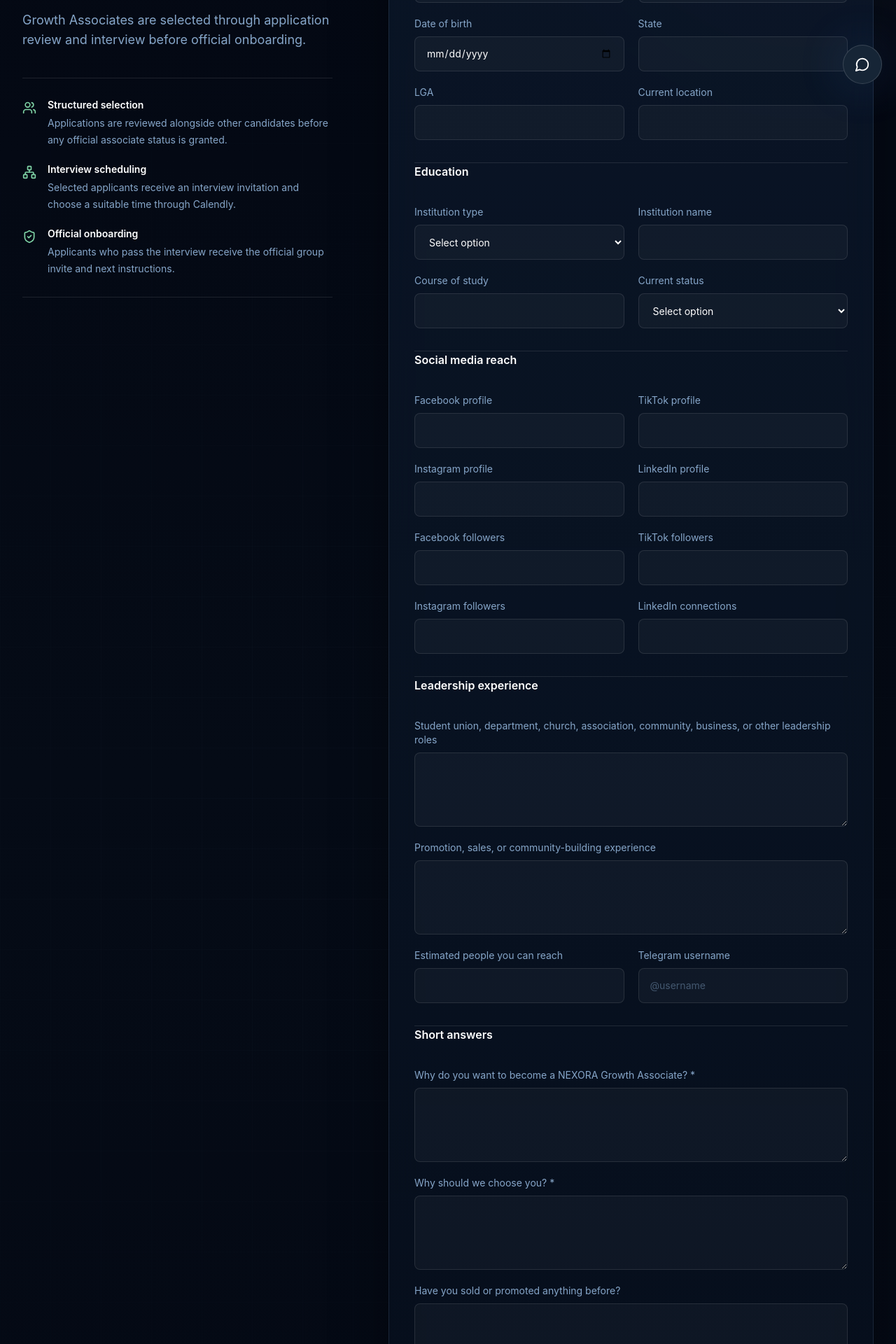
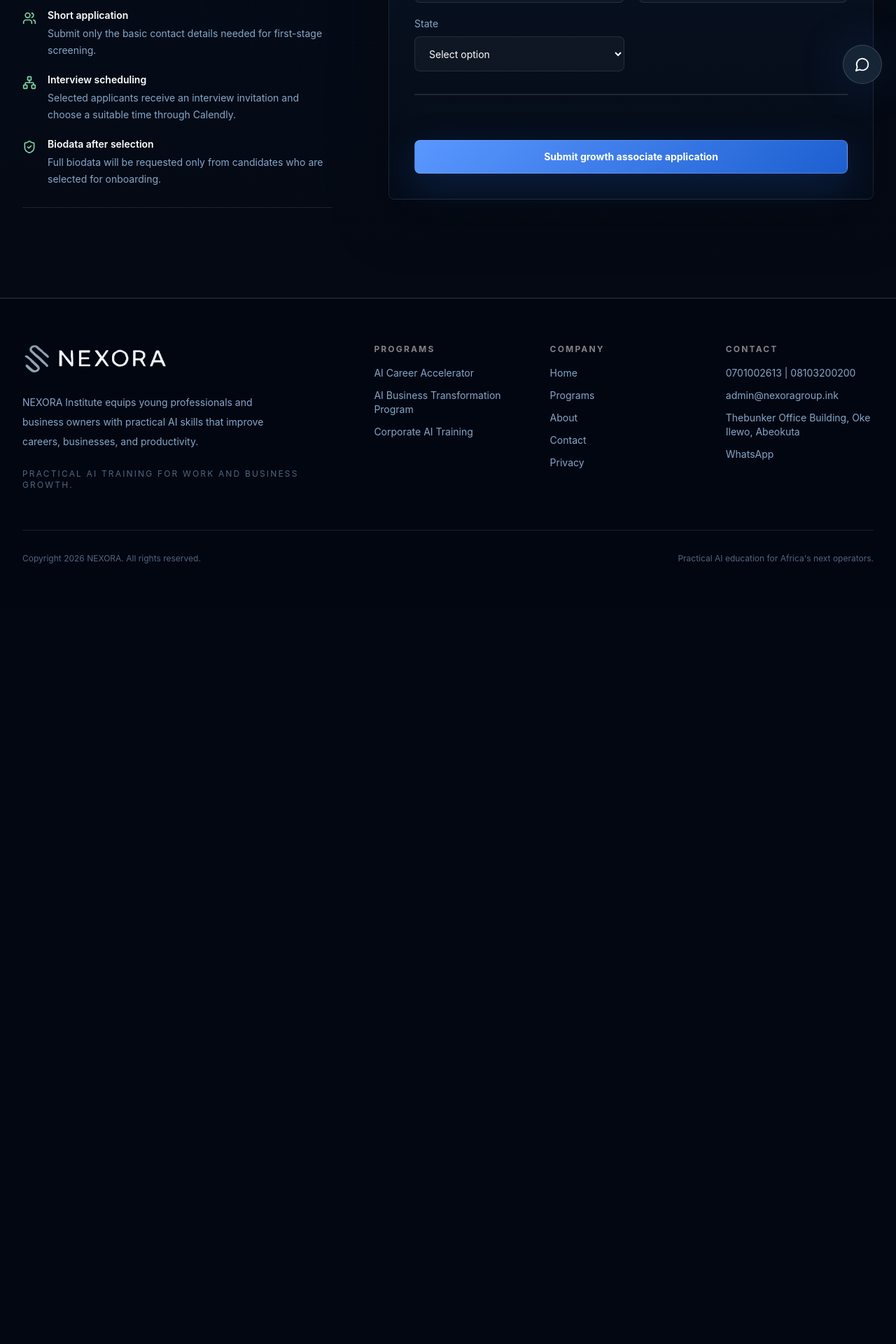
Before and after one commit to nexoraadmi007-a11y/Nexora-Website, a Next.js app: page /growth-associate/recruitment in a window 1280 px wide. Shown: the part 660-2580 px from the top of the page at 70% size. After the commit the page ends 1530 px from the top, so only its background shows below. Built offline with nearby package versions, Linux system fonts and the light colour scheme.

Commit message:
Simplify growth associate application

```diff
--- a/src/app/ambassadors/apply/AmbassadorApplicationForm.tsx
+++ b/src/app/ambassadors/apply/AmbassadorApplicationForm.tsx
@@ -1,7 +1,6 @@
 'use client'
 
 import { FormEvent, useState } from 'react'
-import Link from 'next/link'
 import { CheckCircle2, Network, ShieldCheck, Users } from 'lucide-react'
 import { motion } from 'framer-motion'
 
@@ -12,7 +11,46 @@
 }
 
 const inputClass = 'min-h-[50px] w-full rounded-lg border border-white/10 bg-white/[0.035] px-4 text-sm text-white outline-none transition placeholder:text-steel/45 focus:border-signal/70 focus:ring-2 focus:ring-signal/15'
-const textareaClass = `${inputClass} resize-y py-3`
+
+const nigerianStates = [
+  'Abia',
+  'Adamawa',
+  'Akwa Ibom',
+  'Anambra',
+  'Bauchi',
+  'Bayelsa',
+  'Benue',
+  'Borno',
+  'Cross River',
+  'Delta',
+  'Ebonyi',
+  'Edo',
+  'Ekiti',
+  'Enugu',
+  'FCT',
+  'Gombe',
+  'Imo',
+  'Jigawa',
+  'Kaduna',
+  'Kano',
+  'Katsina',
+  'Kebbi',
+  'Kogi',
+  'Kwara',
+  'Lagos',
+  'Nasarawa',
+  'Niger',
+  'Ogun',
+  'Ondo',
+  'Osun',
+  'Oyo',
+  'Plateau',
+  'Rivers',
+  'Sokoto',
+  'Taraba',
+  'Yobe',
+  'Zamfara',
+]
 
 export default function AmbassadorApplicationForm() {
   const [state, setState] = useState<FormState>('idle')
@@ -33,8 +71,8 @@
         headers: { 'Content-Type': 'application/json' },
         body: JSON.stringify({
           ...data,
-          communicationsConsent: form.communicationsConsent.checked,
-          ambassadorTermsAccepted: form.ambassadorTermsAccepted.checked,
+          communicationsConsent: true,
+          ambassadorTermsAccepted: true,
           externalSubmissionId: requestId,
         }),
       })
@@ -71,9 +109,9 @@
           </p>
 
           <div className="mt-10 grid gap-5 border-y border-white/10 py-7">
-            <Benefit icon={Users} title="Structured selection" copy="Applications are reviewed alongside other candidates before any official associate status is granted." />
+            <Benefit icon={Users} title="Short application" copy="Submit only the basic contact details needed for first-stage screening." />
             <Benefit icon={Network} title="Interview scheduling" copy="Selected applicants receive an interview invitation and choose a suitable time through Calendly." />
-            <Benefit icon={ShieldCheck} title="Official onboarding" copy="Applicants who pass the interview receive the official group invite and next instructions." />
+            <Benefit icon={ShieldCheck} title="Biodata after selection" copy="Full biodata will be requested only from candidates who are selected for onboarding." />
           </div>
         </div>
 
@@ -97,7 +135,7 @@
             <form onSubmit={submit} className="glass rounded-lg p-5 md:p-9">
               <div className="border-b border-white/10 pb-7">
                 <p className="text-xs font-bold uppercase text-[#8fb7f3]">Growth associate application</p>
-                <h2 className="mt-3 text-2xl font-semibold text-white md:text-3xl">Tell us about your reach and motivation.</h2>
+                <h2 className="mt-3 text-2xl font-semibold text-white md:text-3xl">Start your Growth Associate application.</h2>
                 <p className="mt-3 text-sm leading-7 text-steel">Required fields are marked with an asterisk.</p>
               </div>
 
@@ -106,58 +144,11 @@
                 <Field label="Email address" name="email" type="email" autoComplete="email" />
                 <Field label="Phone number" name="phoneNumber" type="tel" autoComplete="tel" required />
                 <Field label="WhatsApp number" name="whatsAppNumber" type="tel" />
-                <SelectField label="Gender" name="gender" options={['Female', 'Male', 'Prefer not to say']} />
-                <Field label="Date of birth" name="dateOfBirth" type="date" />
-                <Field label="State" name="state" />
-                <Field label="LGA" name="lga" />
-                <Field label="Current location" name="location" autoComplete="address-level2" />
-              </FormSection>
-
-              <FormSection title="Education">
-                <SelectField label="Institution type" name="institutionType" options={['University', 'Polytechnic', 'College', 'Other Institution']} />
-                <Field label="Institution name" name="institutionOrOrganization" />
-                <Field label="Course of study" name="courseOfStudy" />
-                <SelectField label="Current status" name="currentStatus" options={['Undergraduate', 'NYSC Corp Member', 'Young Professional', 'Unemployed']} />
-              </FormSection>
-
-              <FormSection title="Social media reach">
-                <Field label="Facebook profile" name="facebookProfile" type="url" />
-                <Field label="TikTok profile" name="tiktokProfile" type="url" />
-                <Field label="Instagram profile" name="instagramProfile" />
-                <Field label="LinkedIn profile" name="linkedInProfile" type="url" />
-                <Field label="Facebook followers" name="facebookFollowers" type="number" min="0" />
-                <Field label="TikTok followers" name="tiktokFollowers" type="number" min="0" />
-                <Field label="Instagram followers" name="instagramFollowers" type="number" min="0" />
-                <Field label="LinkedIn connections" name="linkedInConnections" type="number" min="0" />
-              </FormSection>
-
-              <FormSection title="Leadership experience">
-                <TextArea label="Student union, department, church, association, community, business, or other leadership roles" name="leadershipExperience" wide />
-                <TextArea label="Promotion, sales, or community-building experience" name="promotionExperience" wide />
-                <Field label="Estimated people you can reach" name="estimatedReach" type="number" min="0" />
-                <Field label="Telegram username" name="telegramUsername" placeholder="@username" />
-              </FormSection>
-
-              <FormSection title="Short answers">
-                <TextArea label="Why do you want to become a NEXORA Growth Associate?" name="whyAmbassador" required wide />
-                <TextArea label="Why should we choose you?" name="whyChooseYou" required wide />
-                <TextArea label="Have you sold or promoted anything before?" name="salesExperience" wide />
-                <TextArea label="Describe your greatest achievement." name="greatestAchievement" wide />
-                <TextArea label="Which communities or networks can you reach?" name="communitiesOrNetworks" required wide />
-              </FormSection>
-
-              <FormSection title="Video assessment">
-                <Field label="60-second video link" name="videoAssessmentLink" type="url" wide placeholder="Upload your MP4/MOV to Google Drive, Dropbox, or another secure link and paste it here." />
+                <SelectField label="Gender" name="gender" options={['Female', 'Male']} />
+                <SelectField label="State" name="state" options={nigerianStates} />
               </FormSection>
 
               <fieldset className="border-0 border-t border-white/10 px-0 pb-0 pt-7">
-                <legend className="mb-5 text-base font-semibold text-white">Consent</legend>
-                <CheckField name="communicationsConsent" required>
-                  I consent to NEXORA storing my information and contacting me about this application. See the <Link href="/privacy" className="text-[#9ec2f7] underline underline-offset-4">privacy notice</Link>.
-                </CheckField>
-                <CheckField name="ambassadorTermsAccepted" required>
-                  I accept the <Link href="/ambassadors/terms" className="text-[#9ec2f7] underline underline-offset-4">growth associate terms</Link>, including verified referral and performance rules.
-                </CheckField>
                 <label className="sr-only" aria-hidden="true">Website<input name="website" tabIndex={-1} autoComplete="off" /></label>
               </fieldset>
 
@@ -186,14 +177,6 @@
   return <label className={`grid min-w-0 gap-2 text-sm text-steel ${wide ? 'md:col-span-2' : ''}`}>{label}{props.required ? ' *' : ''}<input {...props} className={inputClass} /></label>
 }
 
-function TextArea({ label, name, required, wide }: { label: string; name: string; required?: boolean; wide?: boolean }) {
-  return <label className={`grid min-w-0 gap-2 text-sm text-steel ${wide ? 'md:col-span-2' : ''}`}>{label}{required ? ' *' : ''}<textarea name={name} required={required} rows={4} className={textareaClass} /></label>
-}
-
 function SelectField({ label, name, options }: { label: string; name: string; options: string[] }) {
   return <label className="grid min-w-0 gap-2 text-sm text-steel">{label}<select name={name} className={`${inputClass} nexora-select`}><option value="">Select option</option>{options.map((option) => <option key={option}>{option}</option>)}</select></label>
 }
-
-function CheckField({ name, required, children }: { name: string; required?: boolean; children: React.ReactNode }) {
-  return <label className="mb-4 flex items-start gap-3 text-sm leading-6 text-steel"><input name={name} required={required} type="checkbox" className="mt-1 h-4 w-4 shrink-0 accent-signal" /><span>{children}</span></label>
-}
--- a/src/app/api/ambassadors/register/route.ts
+++ b/src/app/api/ambassadors/register/route.ts
@@ -15,33 +15,7 @@
   phoneNumber?: unknown
   whatsAppNumber?: unknown
   gender?: unknown
-  dateOfBirth?: unknown
   state?: unknown
-  lga?: unknown
-  location?: unknown
-  currentStatus?: unknown
-  institutionType?: unknown
-  institutionOrOrganization?: unknown
-  courseOfStudy?: unknown
-  industry?: unknown
-  facebookProfile?: unknown
-  tiktokProfile?: unknown
-  instagramProfile?: unknown
-  linkedInProfile?: unknown
-  facebookFollowers?: unknown
-  tiktokFollowers?: unknown
-  instagramFollowers?: unknown
-  linkedInConnections?: unknown
-  leadershipExperience?: unknown
-  whyAmbassador?: unknown
-  whyChooseYou?: unknown
-  salesExperience?: unknown
-  greatestAchievement?: unknown
-  communitiesOrNetworks?: unknown
-  estimatedReach?: unknown
-  promotionExperience?: unknown
-  telegramUsername?: unknown
-  videoAssessmentLink?: unknown
   communicationsConsent?: unknown
   ambassadorTermsAccepted?: unknown
   externalSubmissionId?: unknown
@@ -56,16 +30,7 @@
   'Email',
   'Phone Number',
   'Location',
-  'Current Status',
-  'Institution or Organization',
-  'Industry',
-  'Why Become an Ambassador?',
-  'Communities or Networks',
-  'Estimated Reach',
-  'Promotion Experience',
   'Source Channel',
-  'Telegram Username',
-  'Telegram Chat ID',
   'WhatsApp Number',
   'Platform User ID',
   'Conversation ID',
@@ -113,11 +78,6 @@
   return text(value, 40).replace(/[^0-9+]/g, '')
 }
 
-function integer(value: unknown) {
-  const parsed = Number(value)
-  return Number.isFinite(parsed) && parsed >= 0 ? Math.round(parsed) : 0
-}
-
 function pickFields(fields: Record<string, unknown>, allowed: Set<string>) {
   return Object.fromEntries(Object.entries(fields).filter(([key, value]) => {
     if (!allowed.has(key)) return false
@@ -129,24 +89,7 @@
 function registrationSummary(body: RegistrationPayload) {
   return [
     text(body.gender, 80) ? `Gender: ${text(body.gender, 80)}` : '',
-    text(body.dateOfBirth, 40) ? `Date of birth: ${text(body.dateOfBirth, 40)}` : '',
     text(body.state, 120) ? `State: ${text(body.state, 120)}` : '',
-    text(body.lga, 120) ? `LGA: ${text(body.lga, 120)}` : '',
-    text(body.institutionType, 120) ? `Institution type: ${text(body.institutionType, 120)}` : '',
-    text(body.courseOfStudy, 180) ? `Course of study: ${text(body.courseOfStudy, 180)}` : '',
-    text(body.facebookProfile, 500) ? `Facebook: ${text(body.facebookProfile, 500)}` : '',
-    text(body.tiktokProfile, 500) ? `TikTok: ${text(body.tiktokProfile, 500)}` : '',
-    text(body.instagramProfile, 500) ? `Instagram: ${text(body.instagramProfile, 500)}` : '',
-    text(body.linkedInProfile, 500) ? `LinkedIn: ${text(body.linkedInProfile, 500)}` : '',
-    integer(body.facebookFollowers) ? `Facebook followers: ${integer(body.facebookFollowers)}` : '',
-    integer(body.tiktokFollowers) ? `TikTok followers: ${integer(body.tiktokFollowers)}` : '',
-    integer(body.instagramFollowers) ? `Instagram followers: ${integer(body.instagramFollowers)}` : '',
-    integer(body.linkedInConnections) ? `LinkedIn connections: ${integer(body.linkedInConnections)}` : '',
-    text(body.leadershipExperience) ? `Leadership: ${text(body.leadershipExperience)}` : '',
-    text(body.whyChooseYou) ? `Why choose you: ${text(body.whyChooseYou)}` : '',
-    text(body.salesExperience) ? `Sales/promotions: ${text(body.salesExperience)}` : '',
-    text(body.greatestAchievement) ? `Greatest achievement: ${text(body.greatestAchievement)}` : '',
-    text(body.videoAssessmentLink, 500) ? `Video assessment: ${text(body.videoAssessmentLink, 500)}` : '',
   ].filter(Boolean).join('\n')
 }
 
@@ -210,11 +153,9 @@
     const email = text(body.email, 254).toLowerCase()
     const phoneNumber = phone(body.phoneNumber || body.whatsAppNumber)
     const externalSubmissionId = text(body.externalSubmissionId, 100)
-    const whyAmbassador = text(body.whyAmbassador)
-    const communities = text(body.communitiesOrNetworks)
 
-    if (!fullName || (!email && !phoneNumber) || !whyAmbassador || !communities) {
-      return NextResponse.json({ error: 'Complete the required identity and ambassador profile fields.' }, { status: 400 })
+    if (!fullName || !phoneNumber) {
+      return NextResponse.json({ error: 'Full name and phone number are required.' }, { status: 400 })
     }
     if (body.communicationsConsent !== true || body.ambassadorTermsAccepted !== true) {
       return NextResponse.json({ error: 'Consent and ambassador terms acceptance are required.' }, { status: 400 })
@@ -244,8 +185,6 @@
       'Interview Status': 'Not Scheduled',
       'Bootcamp Status': 'Not Started',
       'Probation Status': 'Not Started',
-      'Why Become an Ambassador?': whyAmbassador,
-      'Communities or Networks': communities,
       Notes: registrationSummary(body),
       'Raw Channel Response': JSON.stringify(body).slice(0, 9000),
     }
@@ -254,17 +193,10 @@
       ['Email', email],
       ['Phone Number', phoneNumber],
       ['WhatsApp Number', phone(body.whatsAppNumber)],
-      ['Location', text(body.location, 160)],
-      ['Current Status', text(body.currentStatus, 80)],
-      ['Institution or Organization', text(body.institutionOrOrganization, 200)],
-      ['Industry', text(body.industry, 120)],
-      ['Promotion Experience', text(body.promotionExperience)],
-      ['Telegram Username', text(body.telegramUsername, 100)],
+      ['Location', text(body.state, 160)],
     ]
     for (const [field, value] of values) if (value) fields[field] = value
 
-    const estimatedReach = integer(body.estimatedReach)
-    if (estimatedReach) fields['Estimated Reach'] = estimatedReach
     const screening = screenGrowthAssociate(body as Record<string, unknown>)
     fields['AI Score'] = screening.score
     fields['AI Recommendation'] = screening.recommendation
@@ -284,12 +216,13 @@
       `Name: ${fullName}`,
       `Email: ${email || 'Not provided'}`,
       `Phone: ${phoneNumber || 'Not provided'}`,
-      `Location: ${text(body.location || body.state, 160) || 'Not provided'}`,
-      `Estimated reach: ${estimatedReach || 0}`,
+      `WhatsApp: ${phone(body.whatsAppNumber) || 'Not provided'}`,
+      `Gender: ${text(body.gender, 80) || 'Not provided'}`,
+      `State: ${text(body.state, 160) || 'Not provided'}`,
       `Recruitment stage: ${fields['Recruitment Stage']}`,
       `AI score: ${screening.score}`,
       `AI recommendation: ${screening.recommendation}`,
-      `AI summary: ${fullName} applied for Growth Associate recruitment. Motivation: ${whyAmbassador.slice(0, 240) || 'Not provided'}.`,
+      `AI summary: ${screening.summary}`,
     ].join('\n'))
     return NextResponse.json({
       ok: true,
--- a/src/app/growth-associate/admin/AdminRecruitmentDashboard.tsx
+++ b/src/app/growth-associate/admin/AdminRecruitmentDashboard.tsx
@@ -50,32 +50,7 @@
   ['phoneNumber', 'Phone number'],
   ['whatsAppNumber', 'WhatsApp number'],
   ['gender', 'Gender'],
-  ['dateOfBirth', 'Date of birth'],
   ['state', 'State'],
-  ['lga', 'LGA'],
-  ['location', 'Current location'],
-  ['institutionType', 'Institution type'],
-  ['institutionOrOrganization', 'Institution or organization'],
-  ['courseOfStudy', 'Course of study'],
-  ['currentStatus', 'Current status'],
-  ['facebookProfile', 'Facebook profile'],
-  ['tiktokProfile', 'TikTok profile'],
-  ['instagramProfile', 'Instagram profile'],
-  ['linkedInProfile', 'LinkedIn profile'],
-  ['facebookFollowers', 'Facebook followers'],
-  ['tiktokFollowers', 'TikTok followers'],
-  ['instagramFollowers', 'Instagram followers'],
-  ['linkedInConnections', 'LinkedIn connections'],
-  ['leadershipExperience', 'Leadership experience'],
-  ['promotionExperience', 'Promotion experience'],
-  ['estimatedReach', 'Estimated reach'],
-  ['telegramUsername', 'Telegram username'],
-  ['whyAmbassador', 'Why do you want to become a Growth Associate?'],
-  ['whyChooseYou', 'Why should we choose you?'],
-  ['salesExperience', 'Sales experience'],
-  ['greatestAchievement', 'Greatest achievement'],
-  ['communitiesOrNetworks', 'Communities or networks'],
-  ['videoAssessmentLink', 'Video assessment link'],
 ]
 
 function rawAnswers(fields: Record<string, unknown>) {
--- a/src/lib/growth-associate.ts
+++ b/src/lib/growth-associate.ts
@@ -37,46 +37,35 @@
 }
 
 export function screenGrowthAssociate(input: Record<string, unknown>) {
-  const leadership = text(input.leadershipExperience)
-  const motivation = text(input.whyAmbassador)
-  const choose = text(input.whyChooseYou)
-  const sales = text(input.salesExperience || input.promotionExperience)
-  const achievement = text(input.greatestAchievement)
-  const video = text(input.videoAssessmentLink)
-  const status = text(input.currentStatus).toLowerCase()
-  const reach = integer(input.estimatedReach)
-  const socialTotal = integer(input.facebookFollowers) + integer(input.tiktokFollowers) + integer(input.instagramFollowers) + integer(input.linkedInConnections)
+  const fullName = text(input.fullName, 160)
+  const email = text(input.email, 254)
+  const phone = text(input.phoneNumber || input.whatsAppNumber, 80)
+  const whatsApp = text(input.whatsAppNumber, 80)
+  const gender = text(input.gender, 80)
+  const state = text(input.state, 120)
 
-  let score = 20
-  if (motivation.length >= 80) score += 12
-  if (choose.length >= 80) score += 10
-  if (leadership.length >= 40) score += 10
-  if (sales.length >= 40) score += 10
-  if (achievement.length >= 40) score += 6
-  if (video) score += 10
-  if (reach >= 100) score += 6
-  else if (reach >= 30) score += 3
-  if (socialTotal >= 1000) score += 5
-  else if (socialTotal >= 300) score += 3
-  if (status.includes('undergraduate') || status.includes('nysc') || status.includes('young professional')) score += 8
-  if (status.includes('unemployed')) score += 4
+  let score = 35
+  if (fullName) score += 10
+  if (email) score += 15
+  if (phone) score += 15
+  if (whatsApp) score += 10
+  if (gender) score += 5
+  if (state) score += 10
   score = Math.min(score, 100)
 
-  const recommendation = score >= 75 ? 'Strong Candidate' : score >= 50 ? 'Potential Candidate' : 'Not Recommended'
+  const recommendation = score >= 80 ? 'Complete Contact Profile' : score >= 60 ? 'Contact Profile Needs Review' : 'Incomplete Contact Profile'
   const strengths = [
-    motivation.length >= 80 ? 'Clear motivation for joining NEXORA.' : '',
-    leadership.length >= 40 ? 'Shows leadership or community experience.' : '',
-    sales.length >= 40 ? 'Has promotion, sales, or community-building exposure.' : '',
-    video ? 'Submitted a video assessment link.' : '',
-    status ? `Fits recruitment category: ${text(input.currentStatus, 80)}.` : '',
-    reach >= 30 ? `Claims reachable audience of about ${reach} people.` : '',
+    email ? 'Email address provided.' : '',
+    phone ? 'Phone number provided.' : '',
+    whatsApp ? 'WhatsApp number provided.' : '',
+    state ? `State provided: ${state}.` : '',
   ].filter(Boolean)
 
   const weaknesses = [
-    motivation.length < 80 ? 'Motivation answer needs more depth.' : '',
-    !video ? 'No video assessment link provided.' : '',
-    !status ? 'Current status was not provided.' : '',
-    socialTotal < 300 ? 'Social reach appears limited or was not provided.' : '',
+    !email ? 'Email address was not provided.' : '',
+    !whatsApp ? 'WhatsApp number was not provided.' : '',
+    !gender ? 'Gender was not provided.' : '',
+    !state ? 'State was not provided.' : '',
   ].filter(Boolean)
 
   const questions = [
@@ -86,11 +75,11 @@
     'How would you handle a prospect who is interested but unsure about paying for AI training?',
   ]
 
-  const roleFit = score >= 75
-    ? 'Campus or community growth lead'
-    : score >= 50
-      ? 'Growth trainee with interview validation'
-      : 'Needs further review before field activity'
+  const roleFit = score >= 80
+    ? 'Ready for interview screening'
+    : score >= 60
+      ? 'Contact details require admin review'
+      : 'Incomplete first-stage application'
 
   return {
     score,
```
